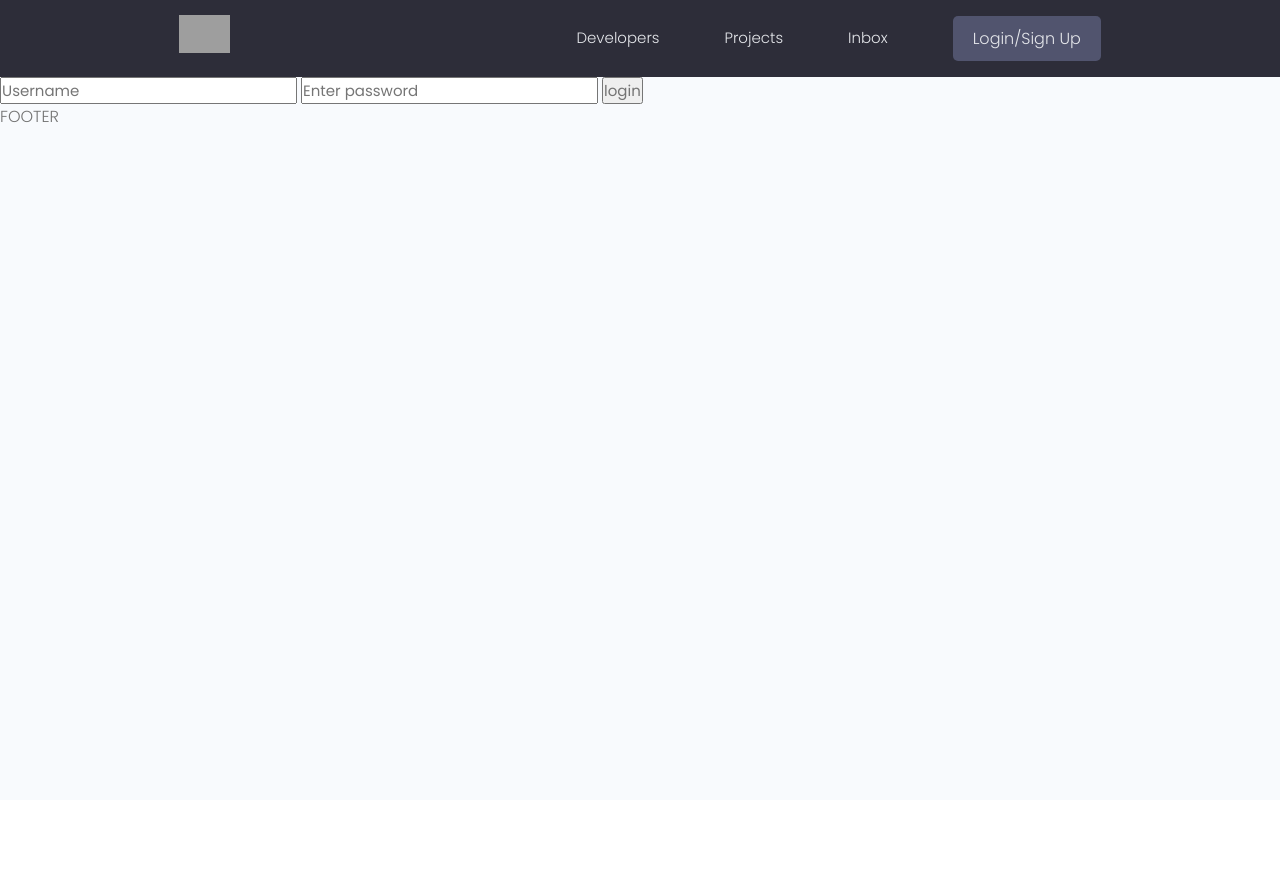
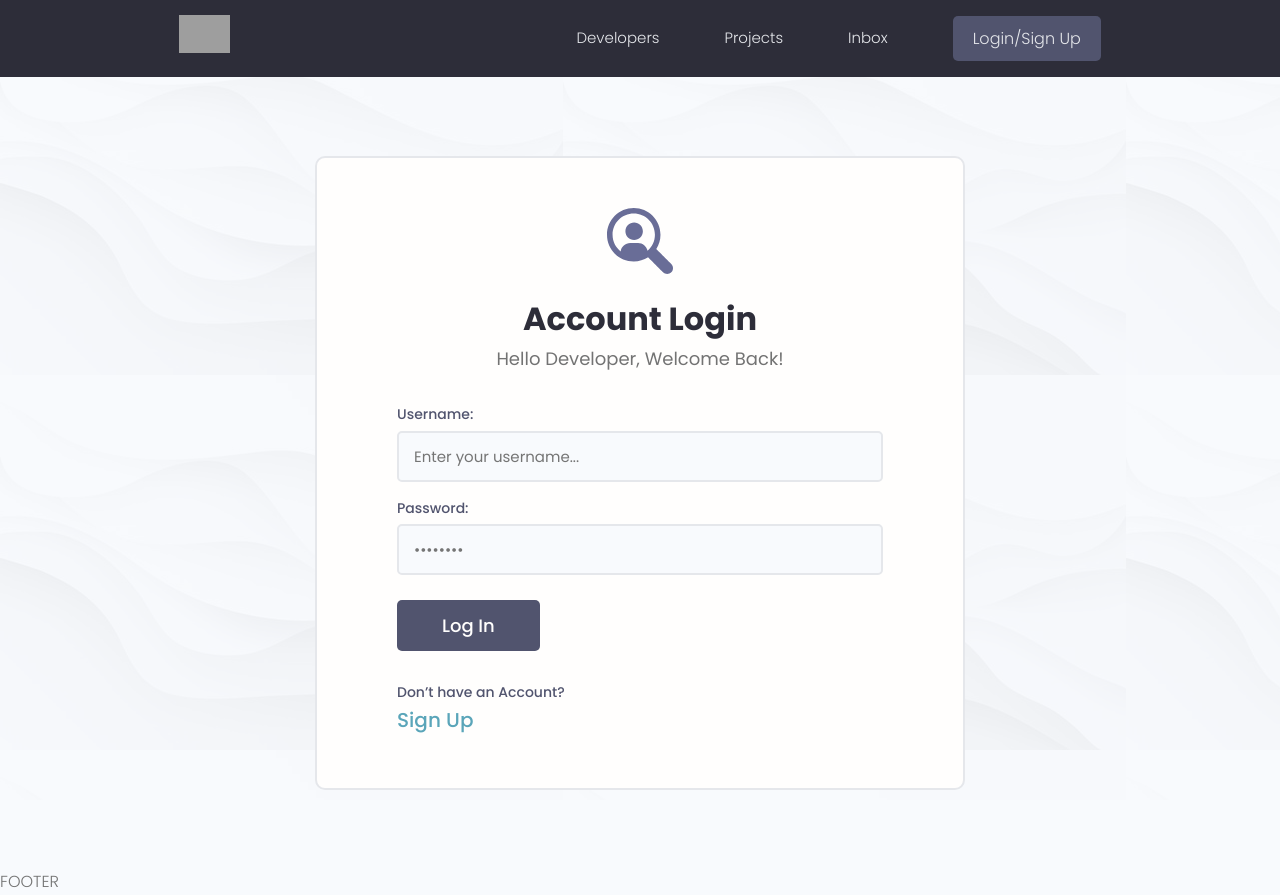
Before and after one commit to amisha-shrivastava/devsearch, a Django app: page /login/ in a window 1280 px wide. Before the commit the page ends 123 px from the top, so only its background shows below. Run offline with Django 3.2, Linux system fonts and the light colour scheme; some libraries are stand-ins or nearby versions; grey boxes are pictures that could not be loaded.

Commit message:
login and register page

```diff
--- a/projects/templates/projects/single-project.html
+++ b/projects/templates/projects/single-project.html
@@ -26,7 +26,7 @@
         </div>
         <div class="column column--2of3">
           <img class="singleProject__preview" src="{{project.featured_image.url}}" alt="portfolio thumbnail" />
-          <a href={% url 'user-profile' project.owner.id%} class="singleProject__developer">By{{project.owner.name}}</a>
+          <a href={% url 'user-profile' project.owner.id%} class="singleProject__developer">By {{project.owner.name}}</a>
           <h2 class="singleProject__title">{{project.title}}</h2>
           <h3 class="singleProject__subtitle">About the Project</h3>
           <div class="singleProject__info">
--- a/static/uikit/app.js
+++ b/static/uikit/app.js
@@ -2,3 +2,13 @@
 document.addEventListener('DOMContentLoaded', function () {
   hljs.highlightAll();
 });
+
+let alertWrapper = document.querySelector('.alert')
+let alertClose = document.querySelector('.alert__close')
+
+if(alertWrapper){
+  console.log('Alert Wrapper Clicked')
+  alertClose.addEventListener('click', () =>
+    alertWrapper.style.display = 'none'
+  )
+}
--- a/templates/main.html
+++ b/templates/main.html
@@ -9,7 +9,7 @@
 
     <!-- Favicon -->
     <link rel="shortcut icon" href="images/favicon.ico" type="image/x-icon" />
-    <link rel="stylesheet" href="https://cdnjs.cloudflare.com/ajax/libs/font-awesome/6.4.2/css/all.min.css" />
+    <link rel="stylesheet" href="https://cdnjs.cloudflare.com/ajax/libs/highlight.js/10.7.2/styles/default.min.css">
 
     <!-- Mumble UI -->
     <link rel="stylesheet" href="{% static 'uikit/styles/uikit.css' %}" />
@@ -22,17 +22,29 @@
 
 <body>
     {% include 'navbar.html' %}
-    {% if messages %}
+
+    {% comment %} {% if messages %}
     <ul class="messages">
     {% for message in messages %}
     <li{% if message.tags %} class="{{ message.tags }}"{% endif %}>{{ message }}</li>
     {% endfor %}
     </ul>
+    {% endif %} {% endcomment %}
+
+    {% if messages %}
+    {% for message in messages %}
+    <div class="alert alert--{{message.tags}}" >
+        <p class="alert__message">{{message}}</p>
+        <button class="alert__close">x</button>
+    </div>
+    {% endfor %}
     {% endif %}
-
     {% block content %}
 
     {% endblock content %}
     <p>FOOTER</p>
 </body>
+<script src="{% static 'uikit/app.js'%}"></script>
+<script src="https://cdnjs.cloudflare.com/ajax/libs/highlight.js/10.7.2/highlight.min.js"></script>
+
 </html>
--- a/users/templates/users/login_register.html
+++ b/users/templates/users/login_register.html
@@ -1,11 +1,96 @@
-{% extends "main.html"%}
-{% block content%}
+{% extends 'main.html' %}
+{% load static %}
+{% block content %}
 
-<form action="{% url 'login'%}" method="POST">
-    {% csrf_token %}
-    <input type="text" name="username" placeholder="Username"/>
-    <input type="password" name="password" placeholder="Enter password"/>
-    <input type="submit" value="login"/>
 
-</form>
-{% endblock %}
+{% if page == 'register' %}
+
+<div class="auth">
+    <div class="card">
+        <div class="auth__header text-center">
+            <a href="/">
+                <img src="{% static 'images/icon.svg' %}" alt="icon" />
+            </a>
+            <h3>Register an Account</h3>
+            <p>Create a new developer account</p>
+        </div>
+
+        <form method="POST" action="{% url 'register' %}" class="form auth__form">
+            {% csrf_token %}
+
+            {% for field in form %}
+            <div class="form__field">
+                <label for="formInput#text">{{field.label}}</label>
+                {{field}}
+
+                <!-- {% if field.help_text %}
+                <small>{{field.help_text}}</small>
+                {% endif %} -->
+
+                {% for error in field.errors %}
+                <p style="color: red;">{{error}}</p>
+                {% endfor %}
+
+            </div>
+
+            {% endfor %}
+
+            <div class="auth__actions">
+                <input class="btn btn--sub btn--lg" type="submit" value="Sign  In" />
+            </div>
+        </form>
+        <div class="auth__alternative">
+            <p>Already have an Account?</p>
+            <a href="{% url 'login' %}">Log In</a>
+        </div>
+    </div>
+</div>
+
+
+
+{% else %}
+
+<div class="auth">
+
+    <div class="card">
+
+        <div class="auth__header text-center">
+            <a href="/">
+                <img src="{% static 'images/icon.svg' %}" alt="icon" />
+            </a>
+            <h3>Account Login</h3>
+            <p>Hello Developer, Welcome Back!</p>
+        </div>
+
+        <form action="{% url 'login'%}" method="POST" class="form auth__form">
+            {% csrf_token %}
+            <!-- Input:Username -->
+            <div class="form__field">
+                <label for="formInput#text">Username: </label>
+                <input class="input input--text" id="formInput#text" type="text" name="username"
+                    placeholder="Enter your username..." />
+            </div>
+
+            <!-- Input:Password -->
+            <div class="form__field">
+                <label for="formInput#password">Password: </label>
+                <input class="input input--password" id="formInput#passowrd" type="password" name="password"
+                    placeholder="••••••••" />
+            </div>
+
+            <div class="auth__actions">
+                <input class="btn btn--sub btn--lg" type="submit" value="Log In" />
+                {% comment %} <a href="{% url 'reset_password' %}">Forget Password?</a> {% endcomment %}
+            </div>
+        </form>
+
+        <div class="auth__alternative">
+            <p>Don’t have an Account?</p>
+            <a href="{% url 'register' %}">Sign Up</a>
+        </div>
+    </div>
+</div>
+
+
+{% endif %}
+{% endblock content %}
--- a/users/urls.py
+++ b/users/urls.py
@@ -4,6 +4,7 @@ from . import views
 urlpatterns = [
     path('login/',views.loginUser, name="login"),
     path('logout/',views.logoutUser, name="logout"),
+    path('register/',views.registerUser, name="register"),
     path('',views.profiles, name="profiles"),
     path('profile/<str:pk>/',views.userProfile, name="user-profile"),
 ]
--- a/users/views.py
+++ b/users/views.py
@@ -3,9 +3,11 @@ from django.contrib.auth import login, authenticate, logout
 from django.contrib import messages
 from django.contrib.auth.models import User
 from . models import Profile
+from .forms import CustomUserCreationForm
 
 
 def loginUser(request):
+    page = 'login'
     if request.user.is_authenticated:
         return redirect('profiles')
 
@@ -32,6 +34,29 @@ def logoutUser(request):
     messages.success(request, "User successfully logged out!")
     return redirect('login')
 
+def registerUser(request):
+    page = 'register'
+    form = CustomUserCreationForm()
+
+    if request.method == 'POST':
+        form = CustomUserCreationForm(request.POST)
+        if form.is_valid():
+            user = form.save(commit=False)
+            user.username = user.username.lower()
+            user.save()
+
+            messages.success(request, 'User account was created!')
+
+            login(request, user)
+            return redirect('edit-account')
+
+        else:
+            messages.success(
+                request, 'An error has occurred during registration')
+
+    context = {'page': page, 'form': form}
+    return render(request, 'users/login_register.html', context)
+
 
 def profiles(request):
     profiles = Profile.objects.all()
```
Also changed, not shown: users/forms.py (added, +59 -0 lines), db.sqlite3, static/images/icon.svg (added), static/images/passportSize.jpg (deleted), static/images/pattern.jpg (added).
